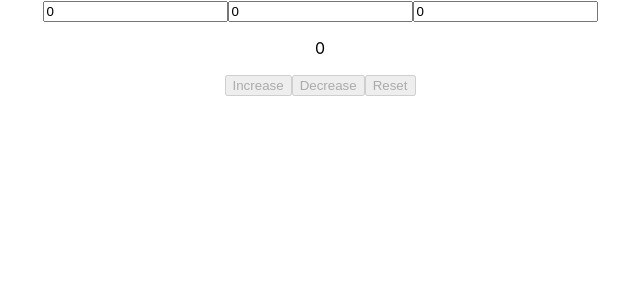
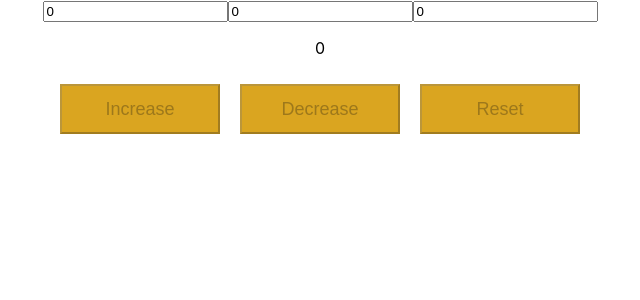
Before and after one commit to Anri-H/Counter, a React (Create React App) app: page / in a window 1280 px wide. Shown: the top 300 px of the page, without its empty margins (320-960 px from the left). Built offline with nearby package versions, Linux system fonts and the light colour scheme.

Commit message:
feat(Button.jsx): added styles for button

```diff
--- a/src/components/Buttons/Button.jsx
+++ b/src/components/Buttons/Button.jsx
@@ -1,3 +1,5 @@
+import style from "./Button.module.css";
+
 export function Button({disable, name, onClick}) {
-  return <button disabled={disable} onClick={onClick}>{name}</button>;
+  return <button className={style.Button} disabled={disable} onClick={onClick}>{name}</button>;
 }
```
